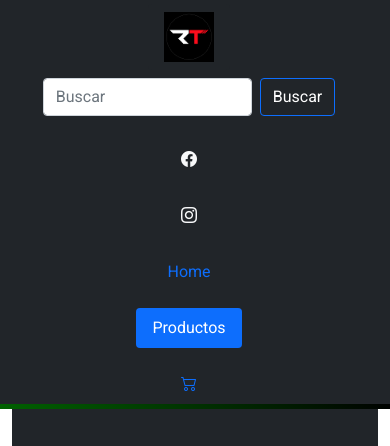
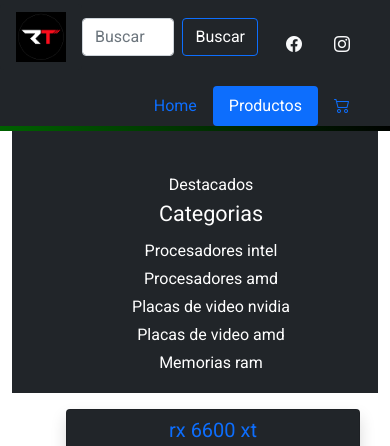
Before and after one commit to ramirocarusi13/tiendajs, a website: page index.html in a window 390 px wide. Shown: the top 446 px of the page. Drawn offline with nearby package versions, Linux system fonts and the light colour scheme; some packages are replaced by stand-ins of ours; a script that the page names is missing.

Commit message:
update final

```diff
--- a/css/styles.css
+++ b/css/styles.css
@@ -222,9 +222,10 @@ footer .copyright {
 @media (max-width:570px){
   header ul{
     display: flex;
-    flex-direction: column;
+    flex-direction: row;
     align-items: center;
     justify-content: center;
+    text-align: center;
   }
   .bannerpc{
     display: flex;
@@ -245,4 +246,5 @@ footer .copyright {
     width: 100%;
     margin: 0%;
   }
+
 }
```
